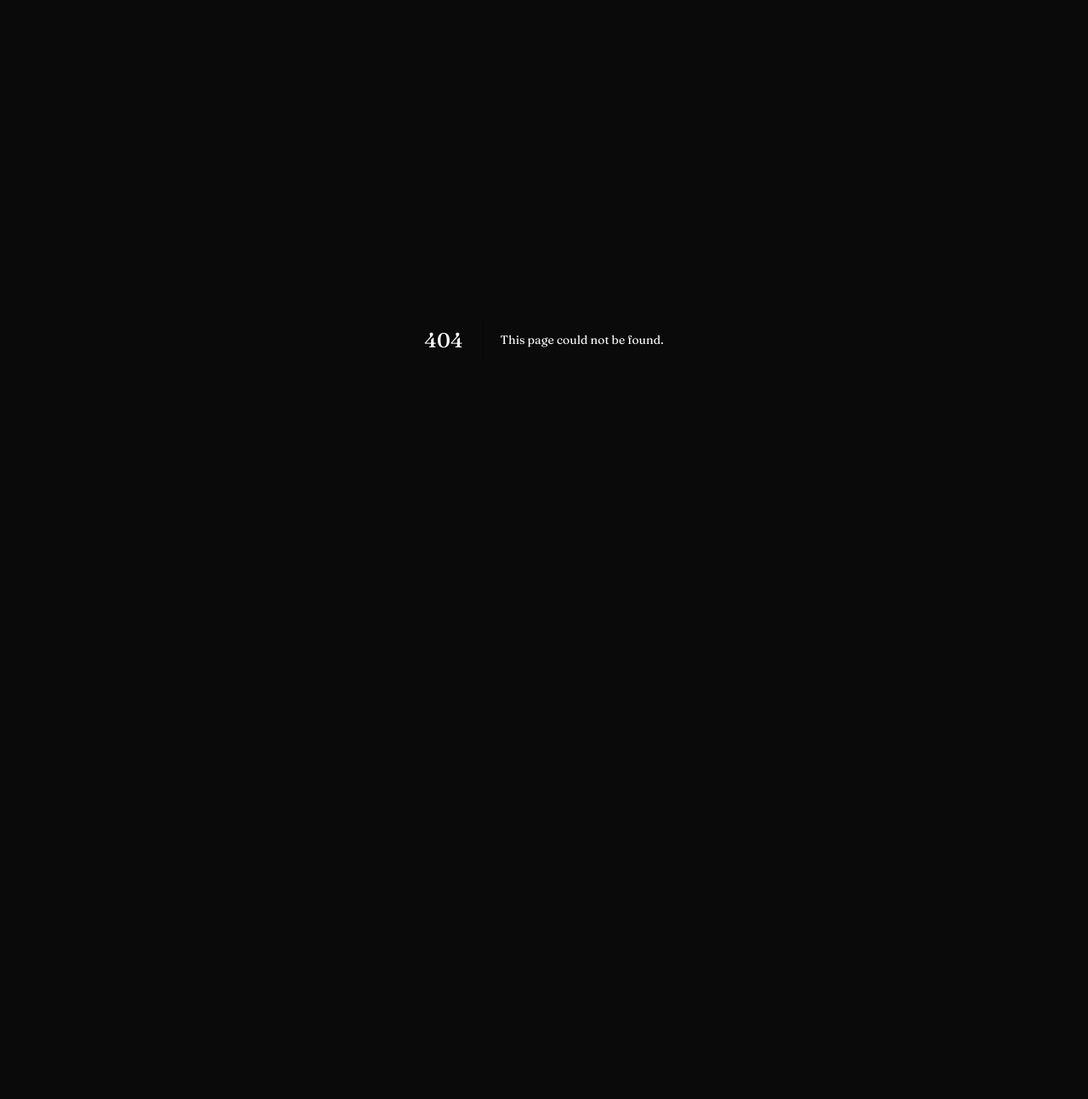
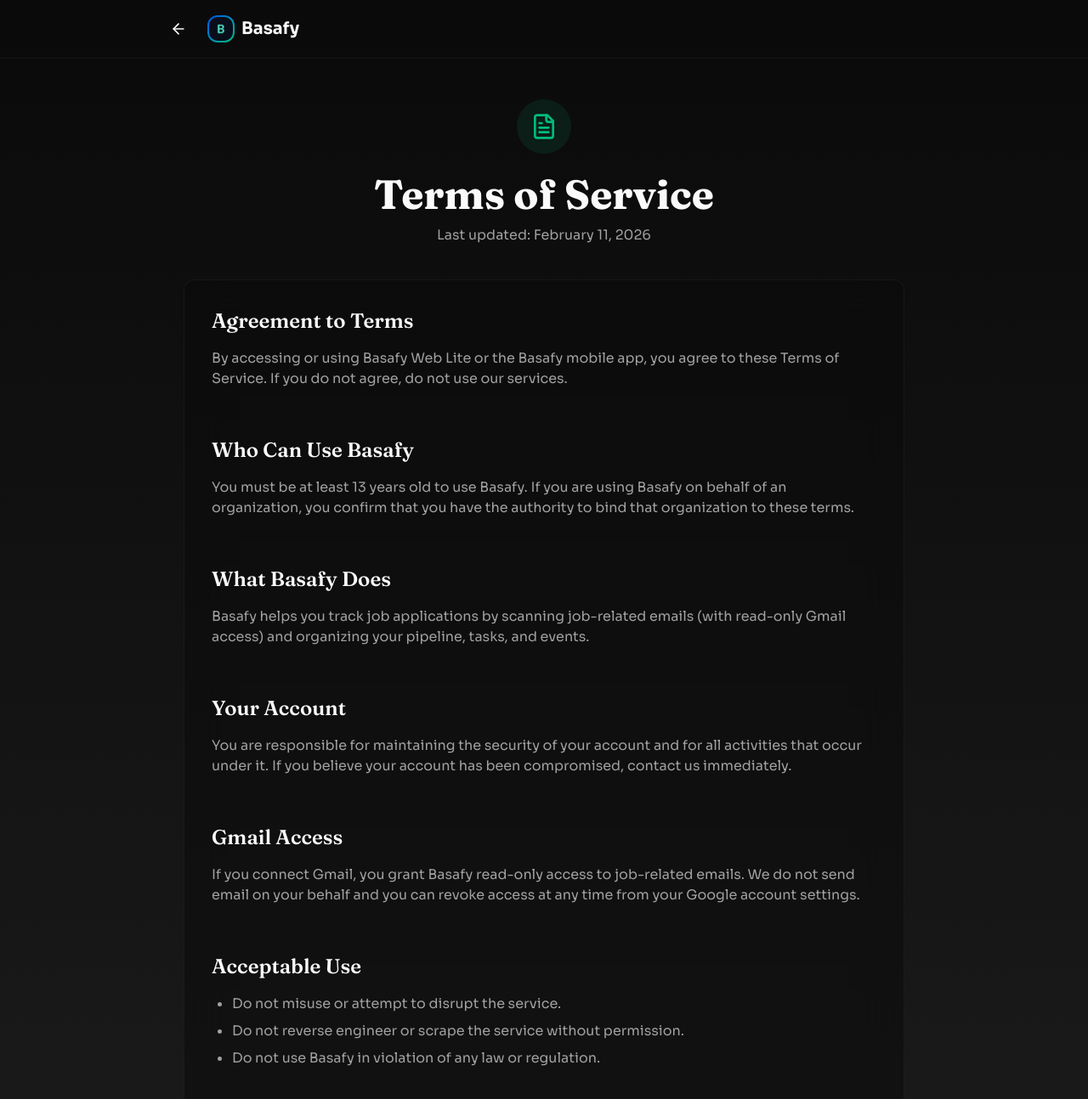
Before and after one commit to Talia04/Basafy, a Next.js app in the folder basafy-web/: page /terms in a window 1280 px wide. Before the commit this address had no page. Shown: the top 1294 px of the page at 85% size. Before the commit the page ends 800 px from the top, so only its background shows below. Built offline with nearby package versions, Linux system fonts and the light colour scheme.

Commit message:
Add terms of service page and links

```diff
--- a/basafy-web/app/page.tsx
+++ b/basafy-web/app/page.tsx
@@ -154,6 +154,12 @@
             className="text-sm text-muted-foreground hover:text-foreground transition-all duration-300 hidden sm:block hover:scale-105"
           >
             Privacy
+          </button>
+          <button
+            onClick={() => router.push('/terms')}
+            className="text-sm text-muted-foreground hover:text-foreground transition-all duration-300 hidden sm:block hover:scale-105"
+          >
+            Terms
           </button>
           <button
             onClick={() => router.push('/support')}
@@ -1138,6 +1144,13 @@
                 Privacy Policy
               </motion.button>
               <motion.button
+                onClick={() => router.push('/terms')}
+                className="hover:text-foreground transition-colors"
+                whileHover={{ scale: 1.05 }}
+              >
+                Terms of Service
+              </motion.button>
+              <motion.button
                 onClick={() => router.push('/support')}
                 className="hover:text-foreground transition-colors"
                 whileHover={{ scale: 1.05 }}
--- a/basafy-web/app/privacy/page.tsx
+++ b/basafy-web/app/privacy/page.tsx
@@ -115,6 +115,9 @@
             <Link href="/" className="text-muted-foreground transition-colors hover:text-foreground">
               Back to Home
             </Link>
+            <Link href="/terms" className="text-muted-foreground transition-colors hover:text-foreground">
+              Terms of Service
+            </Link>
             <Link href="/support" className="text-muted-foreground transition-colors hover:text-foreground">
               Support & Contact
             </Link>
--- a/basafy-web/app/support/page.tsx
+++ b/basafy-web/app/support/page.tsx
@@ -148,6 +148,9 @@
             <Link href="/privacy" className="text-muted-foreground transition-colors hover:text-foreground">
               Privacy Policy
             </Link>
+            <Link href="/terms" className="text-muted-foreground transition-colors hover:text-foreground">
+              Terms of Service
+            </Link>
           </div>
         </motion.div>
       </div>
--- /dev/null
+++ b/basafy-web/app/terms/page.tsx
@@ -0,0 +1,152 @@
+"use client";
+
+import Link from 'next/link';
+import { motion } from 'motion/react';
+import { ArrowLeft, FileText } from 'lucide-react';
+import { Card } from '../../components/ui/card';
+
+export default function TermsPage() {
+  return (
+    <main className="min-h-screen bg-gradient-to-b from-background to-muted">
+      <header className="border-b border-border/50 px-6 py-4">
+        <div className="mx-auto flex max-w-4xl items-center gap-4">
+          <Link href="/" className="rounded-lg p-2 transition-colors hover:bg-muted">
+            <ArrowLeft className="h-5 w-5" />
+          </Link>
+          <div className="flex items-center gap-2">
+            <div className="h-8 w-8 rounded-xl bg-gradient-to-br from-chart-1 to-chart-2 p-[2px]">
+              <img src="/basafy-icon.png" alt="Basafy" className="h-full w-full rounded-[10px]" />
+            </div>
+            <span className="text-xl font-bold">Basafy</span>
+          </div>
+        </div>
+      </header>
+
+      <div className="mx-auto max-w-4xl px-6 py-12">
+        <motion.div
+          initial={{ opacity: 0, y: 20 }}
+          animate={{ opacity: 1, y: 0 }}
+          transition={{ duration: 0.5 }}
+        >
+          <div className="text-center">
+            <div className="mb-6 inline-flex rounded-full bg-chart-2/10 p-4">
+              <FileText className="h-8 w-8 text-chart-2" />
+            </div>
+            <h1 className="text-4xl font-bold md:text-5xl">Terms of Service</h1>
+            <p className="mt-3 text-muted-foreground">Last updated: February 11, 2026</p>
+          </div>
+
+          <Card className="mt-10 bg-card/50 p-8 backdrop-blur-xl border-border/50">
+            <Section title="Agreement to Terms">
+              <p>
+                By accessing or using Basafy Web Lite or the Basafy mobile app, you agree to these Terms of Service.
+                If you do not agree, do not use our services.
+              </p>
+            </Section>
+
+            <Section title="Who Can Use Basafy">
+              <p>
+                You must be at least 13 years old to use Basafy. If you are using Basafy on behalf of an organization,
+                you confirm that you have the authority to bind that organization to these terms.
+              </p>
+            </Section>
+
+            <Section title="What Basafy Does">
+              <p>
+                Basafy helps you track job applications by scanning job-related emails (with read-only Gmail access)
+                and organizing your pipeline, tasks, and events.
+              </p>
+            </Section>
+
+            <Section title="Your Account">
+              <p>
+                You are responsible for maintaining the security of your account and for all activities that occur
+                under it. If you believe your account has been compromised, contact us immediately.
+              </p>
+            </Section>
+
+            <Section title="Gmail Access">
+              <p>
+                If you connect Gmail, you grant Basafy read-only access to job-related emails. We do not send email on
+                your behalf and you can revoke access at any time from your Google account settings.
+              </p>
+            </Section>
+
+            <Section title="Acceptable Use">
+              <ul className="list-disc pl-6 space-y-2 text-muted-foreground">
+                <li>Do not misuse or attempt to disrupt the service.</li>
+                <li>Do not reverse engineer or scrape the service without permission.</li>
+                <li>Do not use Basafy in violation of any law or regulation.</li>
+              </ul>
+            </Section>
+
+            <Section title="Data & Privacy">
+              <p>
+                We only use your data to provide the service. For details on what we collect and how we protect it,
+                please review our Privacy Policy.
+              </p>
+            </Section>
+
+            <Section title="Third-Party Services">
+              <p>
+                Basafy integrates with third-party services like Google and Supabase. Your use of those services is
+                subject to their terms and policies.
+              </p>
+            </Section>
+
+            <Section title="Disclaimer">
+              <p>
+                Basafy is provided “as is” without warranties of any kind. We do not guarantee uninterrupted service,
+                error-free operation, or perfect accuracy of insights.
+              </p>
+            </Section>
+
+            <Section title="Limitation of Liability">
+              <p>
+                To the maximum extent permitted by law, Basafy is not liable for indirect, incidental, special, or
+                consequential damages arising from your use of the service.
+              </p>
+            </Section>
+
+            <Section title="Changes to These Terms">
+              <p>
+                We may update these Terms from time to time. If we make material changes, we will update the date at
+                the top of this page.
+              </p>
+            </Section>
+
+            <Section title="Contact Us">
+              <p>
+                Questions about these Terms? Email us at{' '}
+                <a href="mailto:terms@basafy.com" className="text-chart-2 hover:underline">
+                  terms@basafy.com
+                </a>
+              </p>
+            </Section>
+          </Card>
+
+          <div className="mt-8 flex items-center justify-center gap-6 text-sm">
+            <Link href="/" className="text-muted-foreground transition-colors hover:text-foreground">
+              Back to Home
+            </Link>
+            <Link href="/privacy" className="text-muted-foreground transition-colors hover:text-foreground">
+              Privacy Policy
+            </Link>
+            <Link href="/support" className="text-muted-foreground transition-colors hover:text-foreground">
+              Support & Contact
+            </Link>
+          </div>
+        </motion.div>
+      </div>
+    </main>
+  );
+}
+
+function Section({ title, children }: { title: string; children: React.ReactNode }) {
+  return (
+    <section className="mb-8">
+      <h2 className="mb-4 text-2xl font-semibold">{title}</h2>
+      <div className="space-y-4 text-muted-foreground">{children}</div>
+    </section>
+  );
+}
--- a/basafy-web/components/QuickStartGuide.tsx
+++ b/basafy-web/components/QuickStartGuide.tsx
@@ -108,7 +108,12 @@
                     🔒 Your privacy is our priority. Read our{' '}
                     <Link href="/privacy" className="text-chart-1 hover:underline" onClick={handleClose}>
                       Privacy Policy
+                    </Link>{' '}
+                    and{' '}
+                    <Link href="/terms" className="text-chart-1 hover:underline" onClick={handleClose}>
+                      Terms of Service
                     </Link>
+                    .
                   </p>
                 </div>
               </Card>
```
